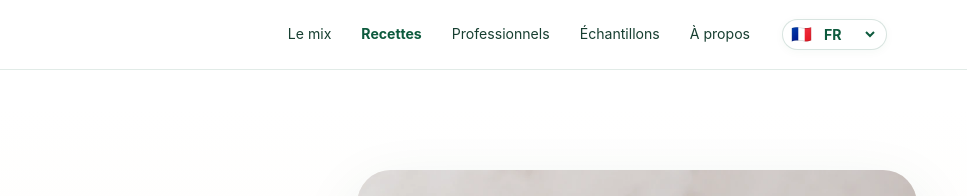
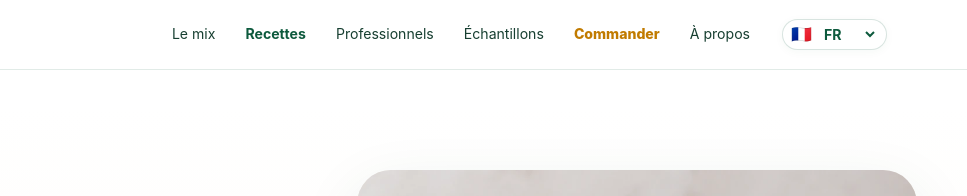
Before and after one commit to SansGlutenFoodSolutions/sansglutenfoodsolutions-site, a plain HTML site: page public/recettes/genoise-sans-gluten/index.html in a window 1280 px wide. Shown: the top 196 px of the page, 313-1280 px from the left. Drawn offline with Linux system fonts and the light colour scheme.

Commit message:
fix: Commander visible depuis les fiches recettes

```diff
--- a/public/recettes/genoise-sans-gluten/index.html
+++ b/public/recettes/genoise-sans-gluten/index.html
@@ -153,7 +153,7 @@ body.translated-rtl {
 
 </head>
 <body id="top">
-<header class="site-header"><div class="nav-shell"><a aria-label="Accueil Sans Gluten Food Solutions" class="nav-logo" href="/"><img alt="Sans Gluten Food Solutions" height="194" src="/assets/sgfs-logo-horizontal-v26.png?v=42" width="621"/></a><button aria-controls="navLinks" aria-expanded="false" aria-label="Ouvrir le menu" class="nav-toggle" id="navToggle">☰</button><nav aria-label="Navigation principale" class="nav-links" id="navLinks"><a href="/mix-sans-gluten">Le mix</a><a aria-current="page" href="/recettes">Recettes</a><a href="/professionnels">Professionnels</a><a href="/echantillon-mix-sans-gluten">Échantillons</a><a href="/a-propos">À propos</a><div class="language-picker" title="Traduire le site"><span aria-hidden="true" class="language-flag">🇫🇷</span><select aria-label="Traduire le site" class="language-select" data-sgfs-language-safe="1" data-sgfs-lang-final="1"><option value="fr" selected>FR</option><option value="en">EN</option></select></div></nav></div></header>
+<header class="site-header"><div class="nav-shell"><a aria-label="Accueil Sans Gluten Food Solutions" class="nav-logo" href="/"><img alt="Sans Gluten Food Solutions" height="194" src="/assets/sgfs-logo-horizontal-v26.png?v=42" width="621"/></a><button aria-controls="navLinks" aria-expanded="false" aria-label="Ouvrir le menu" class="nav-toggle" id="navToggle">☰</button><nav aria-label="Navigation principale" class="nav-links" id="navLinks"><a href="/mix-sans-gluten">Le mix</a><a aria-current="page" href="/recettes">Recettes</a><a href="/professionnels">Professionnels</a><a href="/echantillon-mix-sans-gluten">Échantillons</a><a href="/commander/" style="font-weight:800;color:#c17b00">Commander</a><a href="/a-propos">À propos</a><div class="language-picker" title="Traduire le site"><span aria-hidden="true" class="language-flag">🇫🇷</span><select aria-label="Traduire le site" class="language-select" data-sgfs-language-safe="1" data-sgfs-lang-final="1"><option value="fr" selected>FR</option><option value="en">EN</option></select></div></nav></div></header>
 <main>
 <nav aria-label="Fil d’Ariane" class="breadcrumbs"><a href="/">Accueil</a><span>›</span><a href="/recettes">Recettes</a><span>›</span><span aria-current="page">Génoise sans gluten</span></nav>
 <section class="recipe-detail-hero"><div class="recipe-detail-shell"><div class="recipe-detail-copy"><p class="eyebrow">Recette validée avec le Mix Universel SGFS</p><h1>Génoise sans gluten légère à 4 œufs.</h1><p class="recipe-detail-lead">Une petite génoise simple avec <strong>125 g de Mix SGFS</strong> et <strong>125 g de sucre</strong>, cuite à 180 °C. Le test a donné un bon volume et un bon gonflant.</p><div aria-label="Informations recette" class="recipe-meta"><span><strong>4 œufs</strong> recette de base</span><span><strong>180 °C</strong> four</span><span><strong>10–12 min</strong> contrôle cuisson</span><span><strong>≈ 10 cm</strong> moule indicatif</span></div><div class="hero-actions"><a class="button button-primary" href="#recette">Voir la recette</a><a class="button button-ghost" href="/mix-sans-gluten">Découvrir le mix</a></div></div><figure class="recipe-detail-visual"><img alt="Illustration d’une génoise sans gluten dorée et tranchée" fetchpriority="high" height="1254" src="/assets/recette-genoise.webp" width="1254"/></figure></div></section>
```
